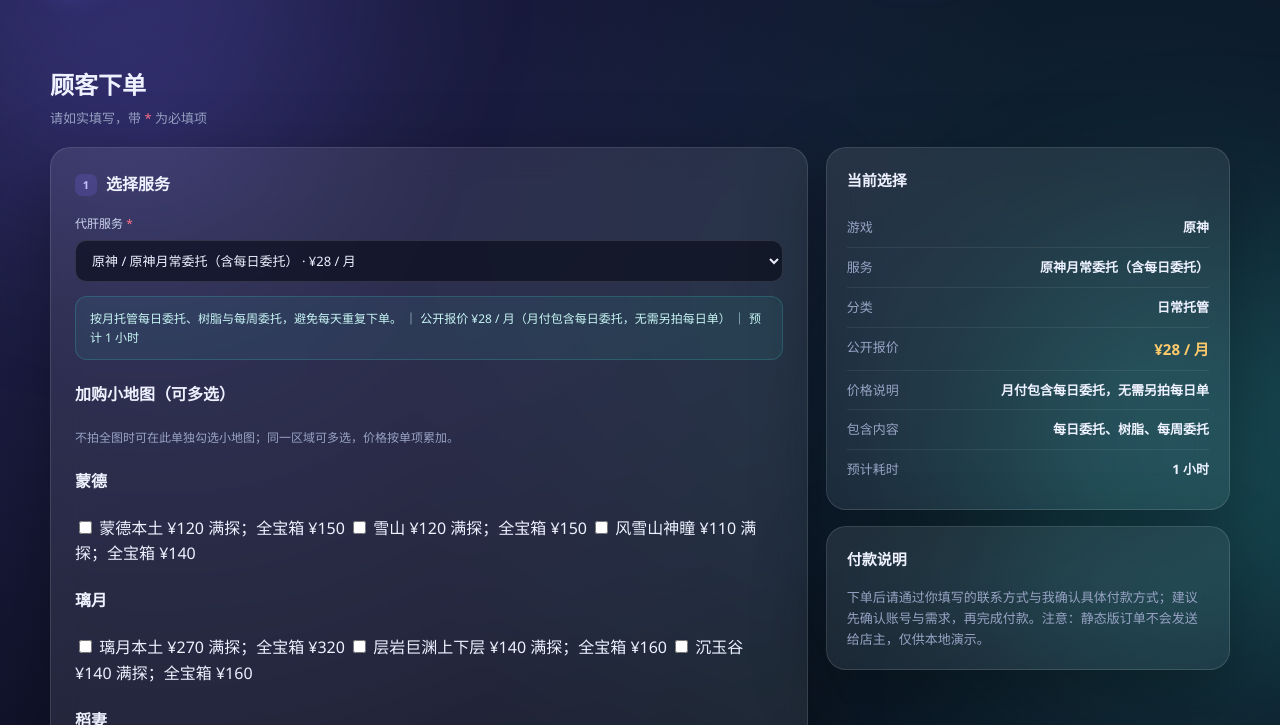
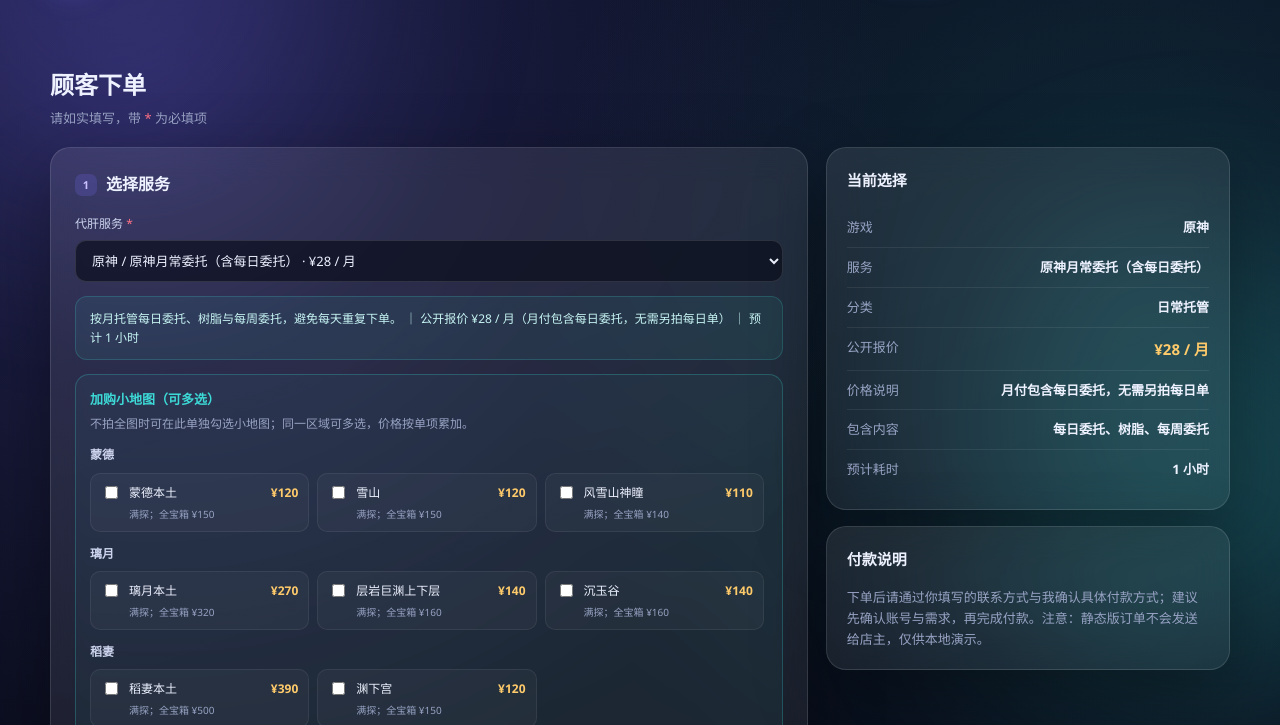
Before and after one commit to shiyuenanfeng83/daigan-dispatch-desk, a website: page index.html in a window 1280 px wide. Both pictures are taken after a click on the button "顾客下单". Shown: the part 75-800 px from the top of the page. Drawn offline with Linux system fonts and the light colour scheme.

Commit message:
Add selectable single-map addons with chart prices

```diff
--- a/styles.css
+++ b/styles.css
@@ -281,6 +281,37 @@ body {
 .card-action:hover { background: var(--primary); color: #fff; }
 .estimate { color: var(--muted); font-size: 12px; margin-top: 8px; }
 
+.addon-section {
+  margin-top: 14px;
+  padding: 14px;
+  border: 1px solid rgba(61, 218, 215, 0.25);
+  border-radius: 14px;
+  background: rgba(61, 218, 215, 0.05);
+}
+.addon-section > h4 { margin: 0 0 4px; font-size: 13px; color: var(--cyan); }
+.addon-section .hint { margin: 0 0 12px; }
+.addon-list { display: grid; gap: 12px; max-height: 340px; overflow: auto; padding-right: 4px; }
+.addon-group h4 { margin: 0 0 8px; font-size: 12px; color: #cdd5ee; }
+.addon-grid { display: grid; grid-template-columns: repeat(auto-fill, minmax(180px, 1fr)); gap: 8px; }
+.addon-item {
+  display: grid;
+  grid-template-columns: auto 1fr auto;
+  gap: 4px 8px;
+  align-items: center;
+  padding: 9px 10px;
+  border: 1px solid var(--line-soft);
+  border-radius: 10px;
+  background: rgba(255, 255, 255, 0.03);
+  cursor: pointer;
+  font-size: 12px;
+}
+.addon-item:hover { border-color: rgba(61, 218, 215, 0.45); background: rgba(61, 218, 215, 0.07); }
+.addon-item input { accent-color: var(--cyan); }
+.addon-name { color: var(--text); }
+.addon-price { color: var(--gold); font-weight: 700; }
+.addon-note { grid-column: 2 / -1; color: var(--muted); font-size: 10px; }
+.addon-total { margin-top: 12px; padding: 9px 12px; border-radius: 10px; background: rgba(255, 203, 107, 0.1); color: #ffe0a6; font-size: 12px; font-weight: 600; }
+
 .steps { margin-top: 26px; padding: 24px; }
 .steps h3, .data-panel h3, .panel h3 { margin: 0 0 16px; font-size: 16px; }
 .step-grid { display: grid; grid-template-columns: repeat(auto-fit, minmax(190px, 1fr)); gap: 16px; }
```
